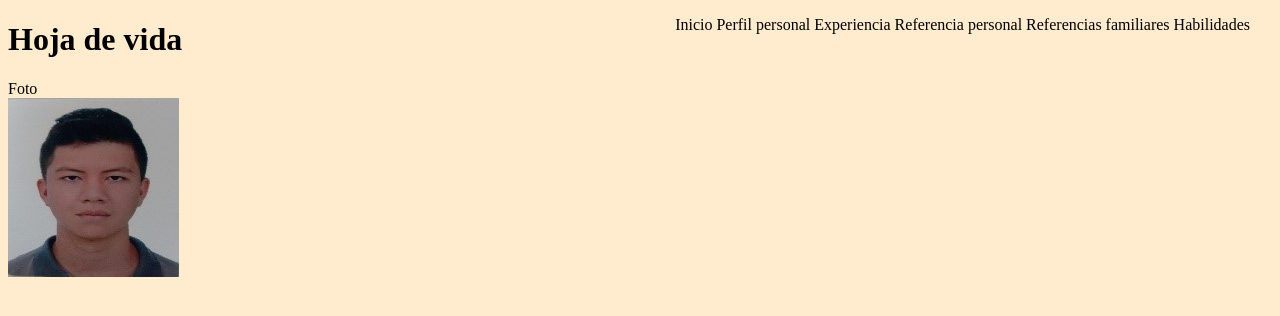
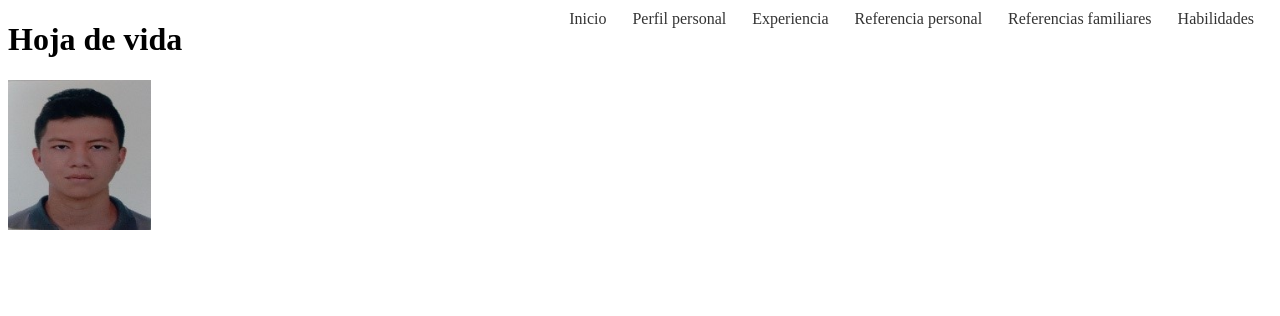
Before and after one commit to Julian1711/hojaj, a plain HTML site: page index.html in a window 1280 px wide. Drawn offline with Linux system fonts and the light colour scheme.

Commit message:
Add files via upload
diseño del menú

```diff
--- a/css/Estilohdv.css
+++ b/css/Estilohdv.css
@@ -2,27 +2,24 @@
     position: fixed;
     top: 0;
     right: 0;
-    margin-right: 30px;
+    padding: 10px;
+    border-bottom-left-radius:5px;
 }
 
-.opciones ul li a{
+.opciones ul{
     list-style-type: none;
-     margin-right: 0;
+    margin: 0;
     padding: 0;
 }
 
 .opciones ul li{
-    display: inline;
-    margin: right 40px; ;
+    display: inline-block;
+    margin-right: 10px;
 }
 
 .opciones ul li a{
-    display: inline-block;
-    padding: 10px, 20px;
-    color: black;
-    text-decoration:none;
+    text-decoration: none;
+    color: #333;
+    border: 1px solid transparent;
+    padding: 5px;
 }
-
-.otro{
-    background-color: blanchedalmond;
-}
--- a/index.html
+++ b/index.html
@@ -10,12 +10,12 @@
 <body class="otro">
     <header>
         <H1>Hoja de vida</H1>
-        <div>Foto</div>
-        <img class="box-2"src="Imagenes/Mi foto.jpg"/>
 
-        <div>
+        <img class="box-2"src="Imagenes/Mi foto.jpg" height="150"/>
 
-            <nav class="opciones">
+        <div class="opciones">
+
+            <nav>
                  <ul >
                     <li><a href="../Hoja_de_vida/index.html">Inicio</a></li>
                     <li><a href="Paginas_hoja_de_vida/Perfil_personal.html">Perfil personal</a></li>
```
Also changed, not shown: Paginas_hoja_de_vida/Experiencia.html (+2 -2 lines), Paginas_hoja_de_vida/Habilidades.html (+9 -7 lines), Paginas_hoja_de_vida/Perfil_personal.html (+2 -2 lines), Paginas_hoja_de_vida/Referencias_familiares.html (+6 -7 lines), Paginas_hoja_de_vida/Referencias_personales.html (+2 -2 lines). Lines whose indentation alone changed are shown as unchanged.
